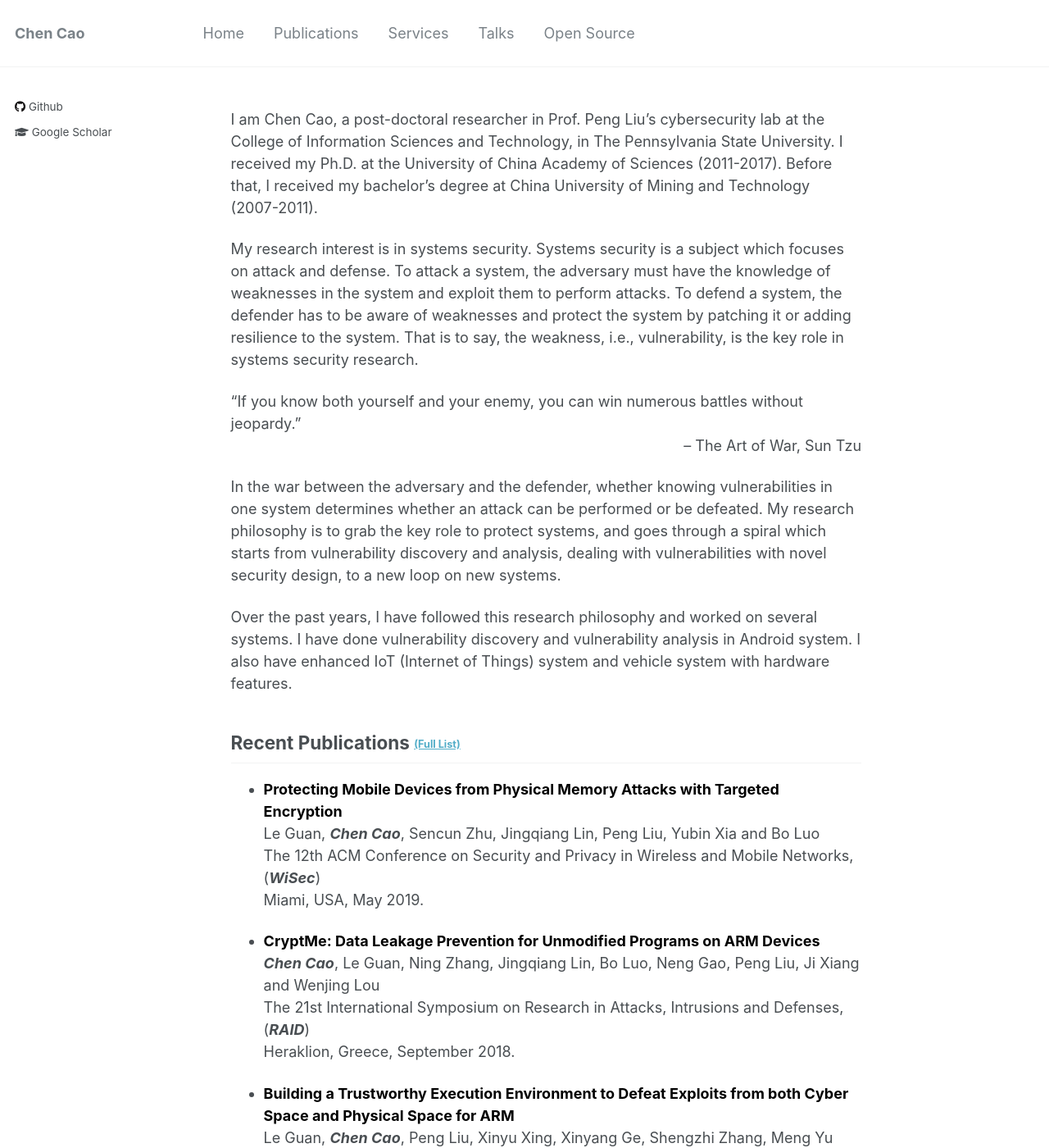
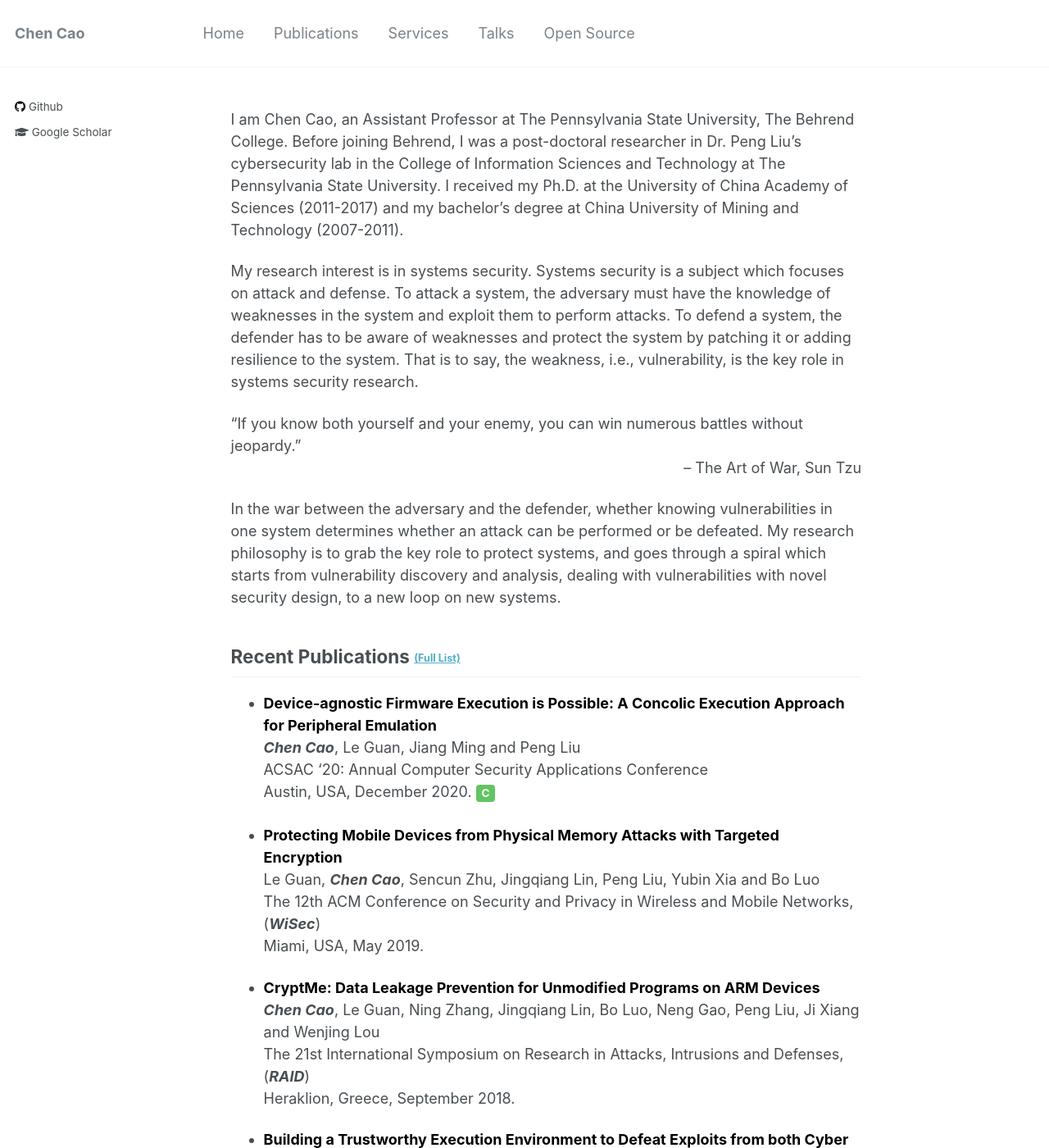
Before and after one commit to dongmu/dongmu.github.io, a Jekyll site: the page built from _pages/about.md, in a window 1280 px wide and 1400 px high. Shown: the whole window at 82% size. Built offline with Jekyll 4.4.1, drawn with Linux system fonts in a browser that asks for light colours; some of the changed text lies outside the part shown.

Commit message:
update papers

```diff
--- a/_config.yml
+++ b/_config.yml
@@ -10,7 +10,7 @@ locale                   : "en-US"
 title                    : "Chen Cao"
 title_separator          : "-"
 name                     : &name "Chen Cao"
-description              : &description "A post-doctoral researcher"
+description              : &description "A researcher"
 url                      : https://dongmu.github.io
 baseurl                  : "" # the subpath of your site, e.g. "/blog"
 repository               :
@@ -25,7 +25,7 @@ read_more                : "disabled" # if enabled, adds "Read more" links to ex
 author:
   name             : "Chen Cao"
   avatar           : "profile.png"
-  bio              : "A post-doctoral researcher"
+  bio              : "A researcher"
   location         :
   employer         :
   googlescholar    : https://scholar.google.com/citations?user=SXENIc4AAAAJ&hl=en&oi=sra
--- a/_pages/about.md
+++ b/_pages/about.md
@@ -8,9 +8,8 @@ redirect_from:
   - /about.html
 ---
 
-I am Chen Cao, a post-doctoral researcher in Prof. Peng Liu's cybersecurity lab at the College of Information Sciences and Technology, in The Pennsylvania State University.
-I received my Ph.D. at the University of China Academy of Sciences (2011-2017).
-Before that, I received my bachelor's degree at China University of Mining and Technology (2007-2011).
+I am Chen Cao, an Assistant Professor at The Pennsylvania State University, The Behrend College. Before joining Behrend, I was a post-doctoral researcher in Dr. Peng Liu's cybersecurity lab in the College of Information Sciences and Technology at The Pennsylvania State University.
+I received my Ph.D. at the University of China Academy of Sciences (2011-2017) and my bachelor's degree at China University of Mining and Technology (2007-2011).
 
 My research interest is in systems security.
 Systems security is a subject which focuses on attack and defense.
@@ -25,12 +24,18 @@ That is to say, the weakness, i.e., vulnerability, is the key role in systems se
 In the war between the adversary and the defender, whether knowing vulnerabilities in one system determines whether an attack can be performed or be defeated.
 My research philosophy is to grab the key role to protect systems, and goes through a spiral which starts from vulnerability discovery and analysis, dealing with vulnerabilities with novel security design, to a new loop on new systems.
 
-Over the past years, I have followed this research philosophy and worked on several systems.
+<!-- Over the past years, I have followed this research philosophy and worked on several systems.
 I have done vulnerability discovery and vulnerability analysis in Android system.
-I also have enhanced IoT (Internet of Things) system and vehicle system with hardware features.
+I also have enhanced IoT (Internet of Things) system and vehicle system with hardware features. -->
 
 
 ## Recent Publications <sub><sup>[(Full List)](/publications/)</sup></sub>
+
+
+* __<span style="color: black">Device-agnostic Firmware Execution is Possible: A Concolic Execution Approach for Peripheral Emulation</span>__<br/>
+	__*Chen Cao*__, Le Guan, Jiang Ming and Peng Liu<br/>
+	ACSAC '20: Annual Computer Security Applications Conference<br/>
+	Austin, USA, December 2020. <span class="btn btn--success btn--smallpadding">C</span>
 
 
 * __<span style="color: black">Protecting Mobile Devices from Physical Memory Attacks with Targeted Encryption</span>__<br/>
@@ -47,9 +52,3 @@ I also have enhanced IoT (Internet of Things) system and vehicle system with har
 * __<span style="color: black">Building a Trustworthy Execution Environment to Defeat Exploits from both Cyber Space and Physical Space for ARM</span>__<br/>
 	Le Guan, __*Chen Cao*__, Peng Liu, Xinyu Xing, Xinyang Ge, Shengzhi Zhang, Meng Yu and Trent Jaeger<br/>
 	IEEE Transactions on Dependable and Secure Computing (__*TDSC*__), 2018.
-
-
-* __<span style="color: black">Assessing the Impact on Business Processes by Interconnecting Attack Graphs and Entity Dependency Graphs</span>__<br/>
-	__*Chen Cao*__, Lunpin Yuan, Anoop Singhal, Peng Liu, Xiaoyan Sun, Sencun Zhu<br/>
-	IFIP International Conference on Database and Application Security and Privacy (__*DBSEC*__)<br/>
-	Bergamo, Italy, July 2018.
--- a/_pages/publications.md
+++ b/_pages/publications.md
@@ -11,6 +11,22 @@ author_profile: true
 
 
 <span class="btn btn--success btn--smallpadding ">C</span> Conference Proceeding \| <span class="btn btn--danger btn--smallpadding">J</span> Journal Article \| <span class="btn btn--warning btn--smallpadding">W</span> Workshop Proceeding
+
+
+* __<span style="color: black">Commercial hypervisor-based task sandboxing mechanisms are unsecured? But we can fix it!</span>__<br/>
+	Dongdong Huo, __*Chen Cao*__, Peng Liu, Yazhe Wang, Mingxuan Li, Zhen Xu<br/>
+	Journal of Systems Architecture, 2021. <span class="btn btn--danger btn--smallpadding">J</span>
+
+
+* __<span style="color: black">Reviewing IoT Security via Logic Bugs in IoT Platforms and Systems</span>__<br/>
+	Wei Zhou, __*Chen Cao*__, Dongdong Huo, Kai Cheng, Lan Zhang, Le Guan, Tao Liu, Yan Jia, Yaowen Zheng, Yuqing Zhang, Limin Sun, Yazhe Wang and Peng Liu<br/>
+	IEEE Internet of Things Journal, 2021. <span class="btn btn--danger btn--smallpadding">C</span>
+
+
+* __<span style="color: black">Device-agnostic Firmware Execution is Possible: A Concolic Execution Approach for Peripheral Emulation</span>__<br/>
+	__*Chen Cao*__, Le Guan, Jiang Ming and Peng Liu<br/>
+	ACSAC '20: Annual Computer Security Applications Conference<br/>
+	Austin, USA, December 2020. <span class="btn btn--success btn--smallpadding">C</span>
 
 
 * __<span style="color: black">Protecting Mobile Devices from Physical Memory Attacks with Targeted Encryption</span>__<br/>
```
Also changed, not shown: _pages/software.md (+2 -0 lines), _pages/talks.md (+3 -0 lines).
